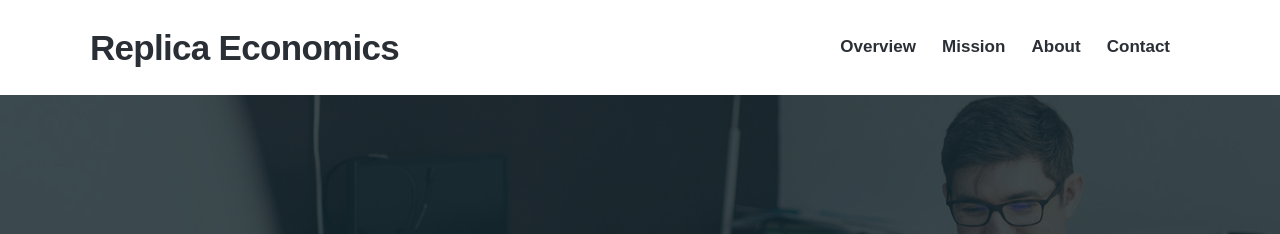
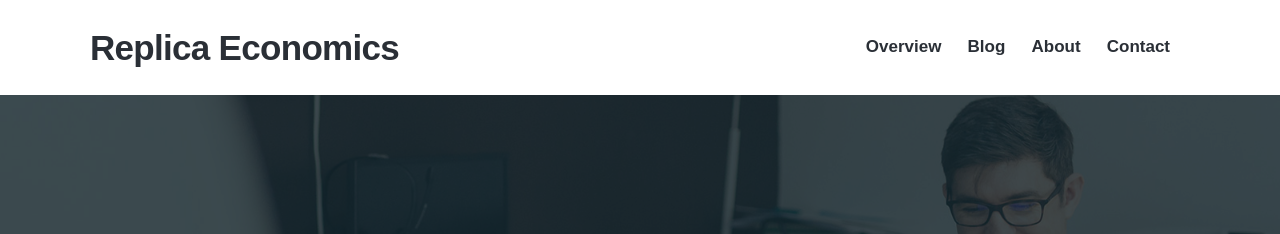
Before and after one commit to ishyu/Replica-Economics, a Jekyll site: the page built from index.html, in a window 1280 px wide. Shown: the top 234 px of the page. Built offline with Jekyll 4.4.1, drawn with Linux system fonts in a browser that asks for light colours; nearby versions of some CDN libraries; some web fonts are replaced.

Commit message:
Update settings.yml

```diff
--- a/_data/settings.yml
+++ b/_data/settings.yml
@@ -10,7 +10,7 @@ menu_settings:
   menu_items:
     - title: 'Overview'
       url: '/'
-    - title: 'Mission'
+    - title: 'Blog'
       url: '/blog/'
     - title: 'About'
       url: '/about'
```
